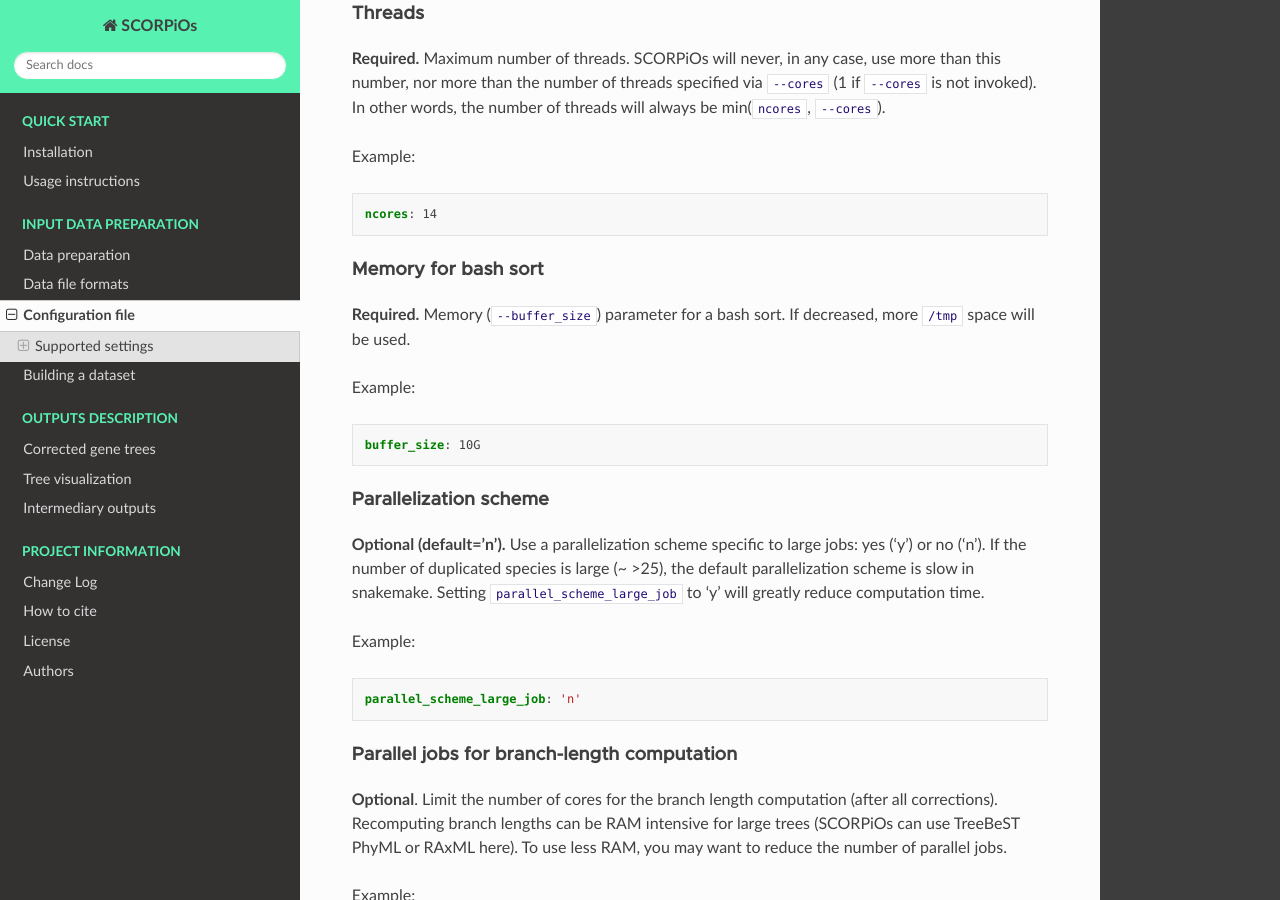
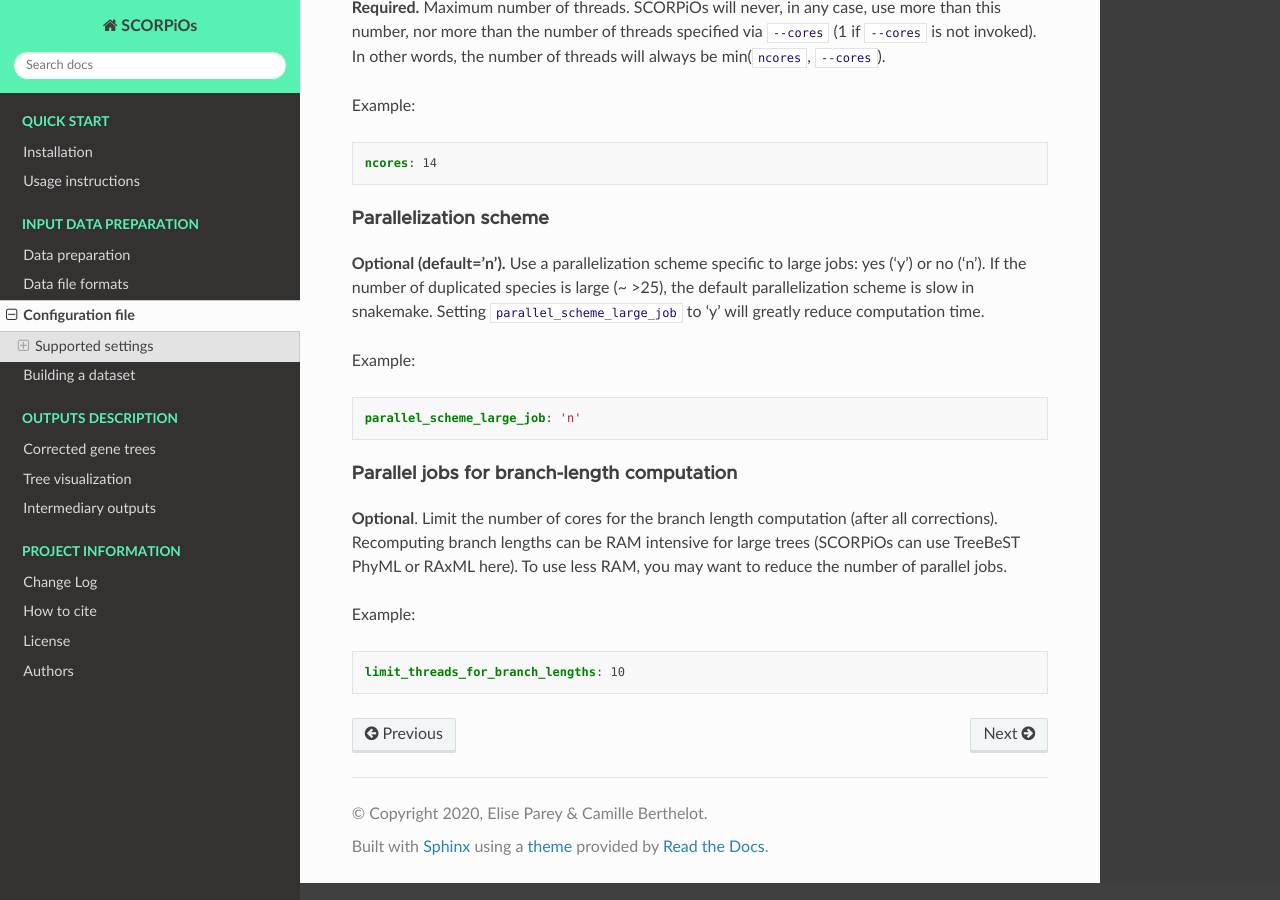
Before and after one commit to DyogenIBENS/SCORPIOS, a Sphinx documentation site: the page built from doc/input_your_configuration_file.rst, in a window 1280 px wide and 900 px high, scrolled down 7953 px. Built offline with Sphinx 7.4.7 and the Read the Docs theme 2.0.0, drawn with Linux system fonts in a browser that asks for light colours; some of the changed text lies outside the part shown.

Commit message:
remove deprecated buffer_size arg

```diff
--- a/config_example.yaml
+++ b/config_example.yaml
@@ -88,9 +88,6 @@ current_iter: 0
 # It will be restricted to the number specified via --cores (1 if --cores is not invoked).
 ncores: 14
 
-# Memory (--buffer_size) parameter for a bash sort. If decreased, more /tmp space will be used.
-buffer_size: 10G
-
 # Use a parallelization scheme specific to large jobs: yes ('y') or no ('n').
 parallel_scheme_large_job: 'n'
 
--- a/doc/input_your_configuration_file.rst
+++ b/doc/input_your_configuration_file.rst
@@ -101,9 +101,6 @@ As an example, we provide `config_example.yaml <https://github.com/DyogenIBENS/S
 	# Maximum number of threads (will never use more than this number).
 	# It will be restricted to the number specified via --cores (1 if --cores is not invoked).
 	ncores: 14
-
-	# Memory (--buffer_size) parameter for a bash sort. If decreased, more /tmp space will be used.
-	buffer_size: 10G
 
 	# Use a parallelization scheme specific to large jobs: yes ('y') or no ('n').
 	parallel_scheme_large_job: 'n'
@@ -366,15 +363,6 @@ Example:
 
 	ncores: 14
 
-Memory for bash sort
-""""""""""""""""""""
-**Required.** Memory (:code:`--buffer_size`) parameter for a bash sort. If decreased, more :code:`/tmp` space will be used.
-
-Example:
-
-.. code:: yaml
-
-	buffer_size: 10G
 
 Parallelization scheme
 """""""""""""""""""""""
```
Also changed, not shown: 1 other file.
